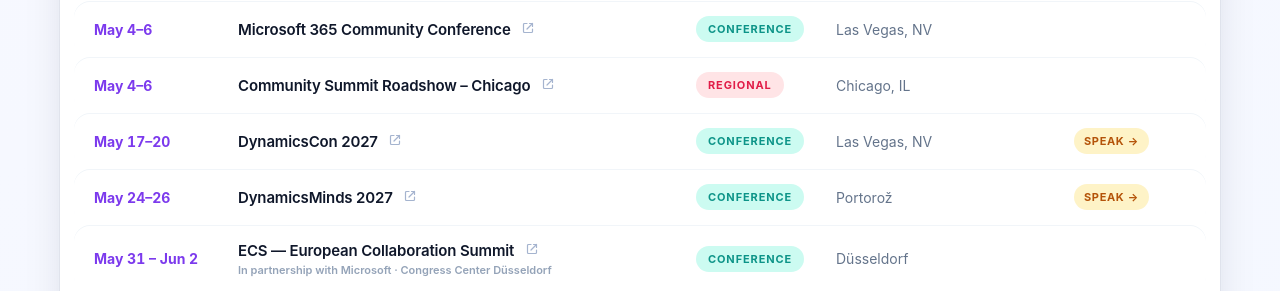
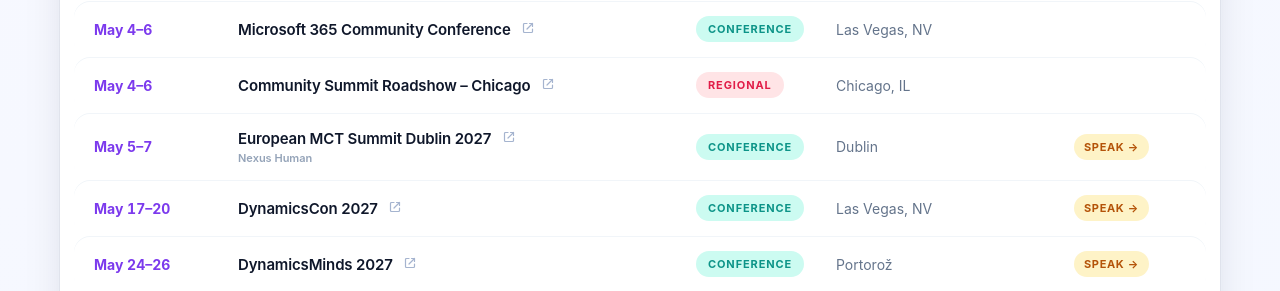
Before and after one commit to ajansari/msevents, a plain HTML site: page index.html in a window 1280 px wide. Shown: the part 1968-2259 px from the top of the page. Drawn offline with Linux system fonts and the light colour scheme.

Commit message:
Add European MCT Summit Dublin 2027
Co-authored-by: copilot-swe-agent[bot] <198982749+Copilot@users.noreply.github.com>

```diff
--- a/index.html
+++ b/index.html
@@ -241,6 +241,7 @@ const EVENTS = [
  {d:"Apr 26–27", m:"April", n:"Days of Knowledge Central 2027",         t:"Regional",  city:"Darmstadt", loc:"Darmstadt",           country:"Germany", cont:"Europe", url:"https://www.directionsforpartners.com/dokce2027", cfs:DFP_SPEAK},
  {d:"May 4–6", m:"May",     n:"Microsoft 365 Community Conference",     t:"Conference",city:"Las Vegas", loc:"Las Vegas, NV",       country:"USA", cont:"North America", url:"https://m365conf.com/"},
  {d:"May 4–6", m:"May",     n:"Community Summit Roadshow – Chicago",    t:"Regional",  city:"Chicago",   loc:"Chicago, IL",         country:"USA", cont:"North America", url:ROADSHOW},
+ {d:"May 5–7", m:"May",     n:"European MCT Summit Dublin 2027",        tag:"Nexus Human", t:"Conference",city:"Dublin",    loc:"Dublin",              country:"Ireland", cont:"Europe", url:"https://mctsummit.ie/", cfs:"https://e.runevents.net/mct-summit-emea-2027/speakers"},
  {d:"May 17–20", m:"May",   n:"DynamicsCon 2027",                       t:"Conference",city:"Las Vegas", loc:"Las Vegas, NV",       country:"USA", cont:"North America", url:"https://dynamicscon.com/", cfs:"https://sessionize.com/dynamicscon-2027"},
  {d:"May 24–26", m:"May",   n:"DynamicsMinds 2027",                     t:"Conference",city:"Portorož",  loc:"Portorož",            country:"Slovenia", cont:"Europe", url:"https://dynamicsminds.com/", cfs:"https://dynamicsminds.com/become-a-speaker/"},
  {d:"May 31 – Jun 2", m:"May", n:"ECS — European Collaboration Summit", tag:"In partnership with Microsoft · Congress Center Düsseldorf", t:"Conference", city:"Düsseldorf", loc:"Düsseldorf", country:"Germany", cont:"Europe", url:"https://ecs.events/"},
```
